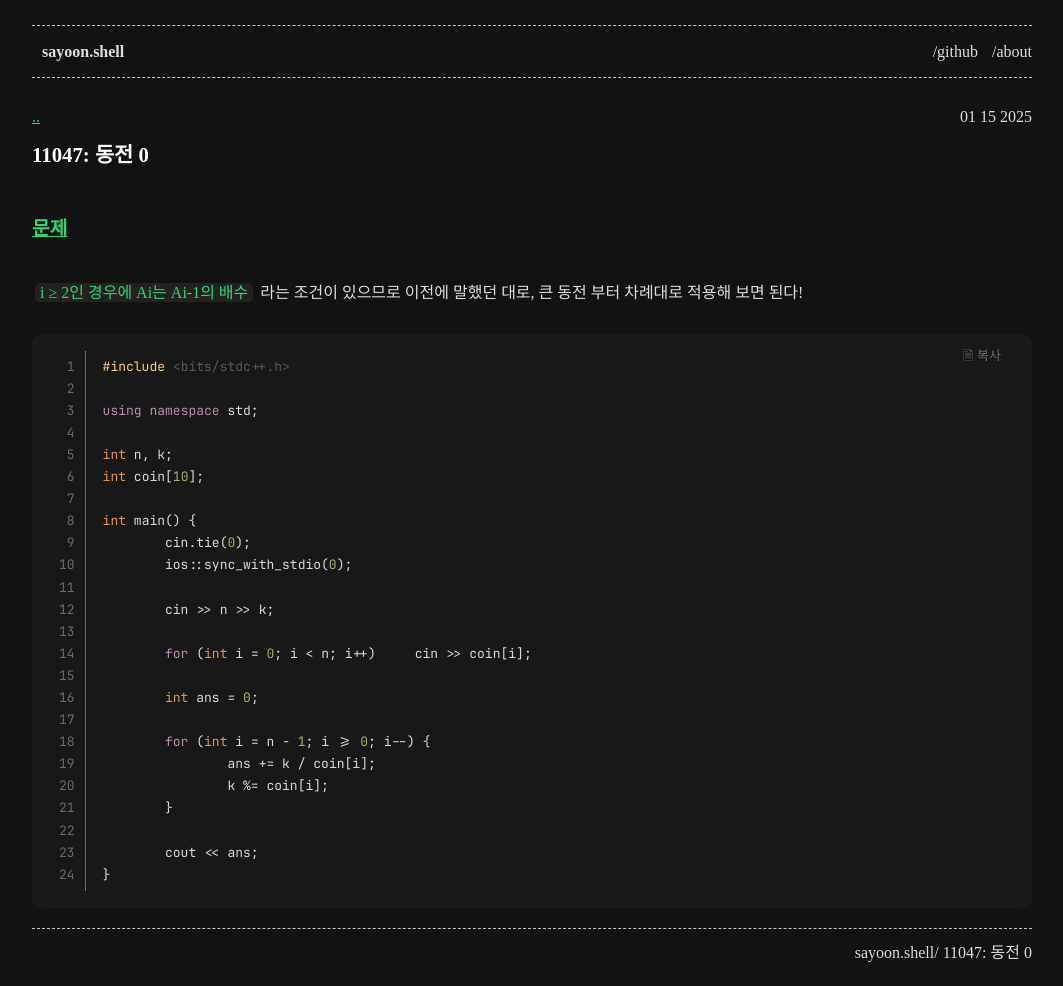
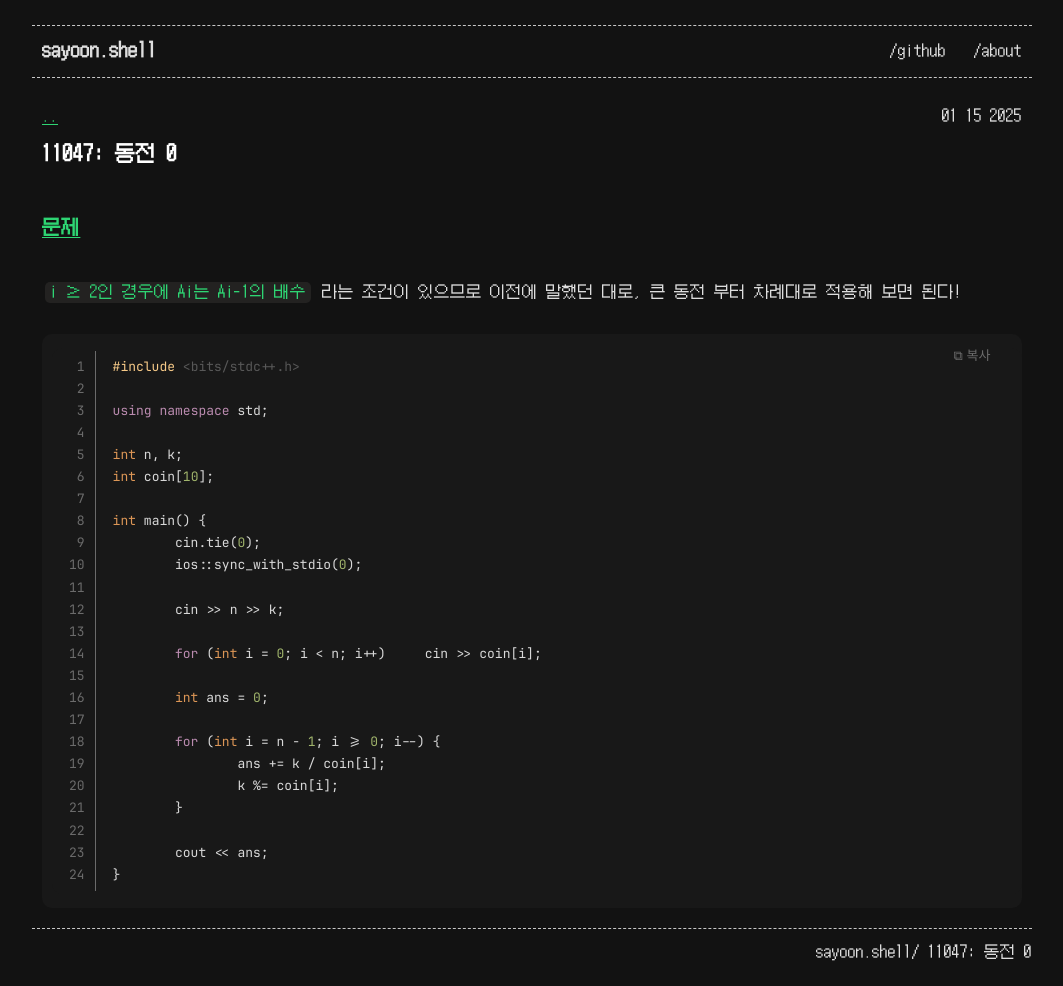
Before and after one commit to sayoonnn/sayoonnn.github.io, a Jekyll site: the page built from _ps/11047.md, in a window 1280 px wide. Shown: the whole page, without its empty margins (108-1171 px from the left). Built offline with Jekyll 4.4.1, drawn with Linux system fonts in a browser that asks for light colours; some web fonts are replaced.

Commit message:
250115_22:00

```diff
--- a/_config.yml
+++ b/_config.yml
@@ -35,9 +35,6 @@ kramdown:
     block:
       line_numbers: true
 
-# set the size of the text to 'large' or 'small', default is small
-font-size: large
-
 collections:
   ps:
     output: true
--- a/assets/css/main.scss
+++ b/assets/css/main.scss
@@ -6,42 +6,13 @@
 @charset "utf-8";
 
 @font-face {
-    font-family: "JetBrains Regular";
-    src: url("../fonts/JetBrainsMono-Regular.ttf");
-    font-display: swap;
+    font-family: "JetBrainsMono Regular";
+    src: url("../fonts/JetBrainsMono-Regular.woff2");
 }
 
 @font-face {
-    font-family: "JetBrains Regular";
-    src: url("../fonts/D2CodingLigatureNerdFont-Regular.ttf");
-    unicode-range: U+AC00-D7AF;
-    font-display: swap;
-}
-
-@font-face {
-    font-family: "JetBrains Bold";
-    src: url("../fonts/JetBrainsMono-Bold.ttf");
-    font-display: swap;
-}
-
-@font-face {
-    font-family: "JetBrains Bold";
-    src: url("../fonts/D2CodingLigatureNerdFont-Bold.ttf");
-    unicode-range: U+AC00-D7AF;
-    font-display: swap;
-}
-
-@font-face {
-    font-family: "Galmuri";
-    src: url("../fonts/Galmuri9.ttf");
-    font-display: swap;
-}
-
-@font-face {
-    font-family: "GalmuriNum";
-    src: url("../fonts/GalmuriMono9.ttf");
-    unicode-range: U+0030-0039;
-    font-display: swap;
+    font-family: "NeoDunggenmoPro Regular";
+    src: url("../fonts/GalmuriMono11.woff2");
 }
 
 :root {
@@ -53,9 +24,8 @@
     --alt-color: #2ed573;
     --light-alt-color: rgba(46, 213, 115);
 
-    --main-font: "Galmuri";
-    --main-num-font: "GalmuriNum";
-    --code-font: "JetBrains Regular";
+    --main-font: "NeoDunggenmoPro Regular";
+    --code-font: "JetBrainsMono Regular";
     -webkit-text-size-adjust: 100%;
 }
 
@@ -63,13 +33,26 @@
 body {
     background-color: var(--bg-color);
     color: var(--main-color);
-    font-family: "GalmuriNum", "Galmuri";
-    margin: 0 auto;
+    font-family: var(--main-font);
     width: 90%;
     max-width: 1000px;
-    line-height: 2em;
-    font-size: 10px;
+    margin: 0 auto;
+
+    font-size: 1rem;
+    line-height: 1.7em;
+
+    @keyframes fadeIn {
+        0% {
+            opacity: 0;
+        }
+        100% {
+            opacity: 1;
+        }
+    }
+
+    animation: fadeIn 0.25s ease-in-out;
 }
+
 h1,
 h2,
 h3,
@@ -122,62 +105,50 @@ a.badge {
 
 @media only screen and (max-device-width: 500px) {
     * {
-        font-size: 12px !important;
+        font-size: 0.75rem !important;
     }
 }
+
 b,
 strong {
     color: var(--main-color);
 }
+
 .invert {
     color: var(--bg-color);
     background-color: var(--main-color);
-    padding-left: 3px;
-    padding-right: 3px;
-    padding-top: 1px;
-    padding-bottom: 1px;
+    padding-left: 0.1875rem;
+    padding-right: 0.1875rem;
+    padding-top: 0.0625rem;
+    padding-bottom: 0.0625rem;
 }
 
-/* SMALL FONT OVERRIDE */
-body.large {
-    font-size: 16px;
-    line-height: 1.7em;
-}
-
-/* LAYOUT */
-.container {
-    margin-right: auto;
-    margin-left: auto;
-}
 p {
     word-wrap: break-word;
     word-break: break-word;
     white-space: pre-wrap;
 }
+
+article {
+    padding: 0 0.625rem;
+}
+
 footer {
     color: var(--text-color);
-    border-top: dashed 1px rgba(219, 219, 219, 0.9);
-    margin: 20px auto 15px;
-    padding-top: 10px;
+    border-top: dashed 0.0625rem rgba(219, 219, 219, 0.9);
+    margin: 1.25rem auto 0.9375rem;
+    padding-top: 0.625rem;
     text-align: right;
 }
 header {
-    margin-top: 25px;
-    margin-bottom: 10px;
+    margin-top: 1.5625rem;
+    margin-bottom: 0.625rem;
 }
 header p {
     text-align: left;
 }
 footer {
-    margin-bottom: 20px;
-}
-img.home_header {
-    width: 100%;
-    margin-top: 5%;
-    margin-bottom: 5%;
-}
-img.detail_header {
-    width: 100%;
+    margin-bottom: 1.25rem;
 }
 
 /* LISTS */
@@ -196,11 +167,11 @@ ul :not(.menu) > ul {
 }
 :not(.menu) > ul > li:before {
     content: "-";
-    margin-right: 9px;
+    margin-right: 0.5625rem;
 }
 ul :not(.menu) > ul > li:before {
     content: "*";
-    margin-right: 9px;
+    margin-right: 0.5625rem;
 }
 
 ul.post-categories > li {
@@ -227,43 +198,47 @@ ul.post-list > li::before {
 
 /* NAVIGATION */
 .menu {
-    border-top: dashed 1px rgba(219, 219, 219, 0.9);
-    border-bottom: dashed 1px rgba(219, 219, 219, 0.9);
-    margin-bottom: 25px;
+    border-top: dashed 0.0625rem rgba(219, 219, 219, 0.9);
+    border-bottom: dashed 0.0625rem rgba(219, 219, 219, 0.9);
+    margin-bottom: 1.5625rem;
 }
 .menu ul {
-    margin-top: 12px;
-    margin-bottom: 12px;
-    padding-left: 0px;
+    margin-top: 0.75rem;
+    margin-bottom: 0.75rem;
+    padding-left: 0;
     list-style-type: none;
     text-align: right;
 }
+
 .menu ul li {
     display: inline;
-    margin-left: 10px;
+    margin-left: 0.625rem;
 }
+
 .menu ul li a {
     text-decoration: none;
+    color: var(--text-color);
+    margin-right: 0.625rem;
 
-    color: var(--text-color);
+    &:hover {
+        color: var(--bg-color);
+        background-color: var(--main-color);
+    }
 }
-.menu ul li a:hover {
-    text-decoration: none;
-    color: var(--bg-color);
-    background-color: var(--main-color);
-}
+
 .menu ul li.page_title {
+    font-size: 1.2em;
+    font-weight: bold;
+    float: left;
     text-align: left;
-    margin-left: 10px;
-    float: left;
-    font-weight: bold;
+    margin-left: 0.625rem;
     color: var(--text-color);
 }
 
 /* ERROR PAGES */
 
 div.error_box {
-    margin: 100px;
+    margin: 6.25rem;
     text-align: center;
 }
 div.error_box h2 {
@@ -272,7 +247,7 @@ div.error_box h2 {
 
 *::selection {
     background-color: var(--light-alt-color);
-    color: black;
+    color: var(--bg-color);
 }
 
 .post-meta {
@@ -282,13 +257,13 @@ div.error_box h2 {
 }
 
 blockquote {
-    border-left: 3px solid var(--alt-color);
+    border-left: 0.1875rem solid var(--alt-color);
     margin: 1.25rem;
-    padding: 0 20px;
+    padding: 0 1.25rem;
 }
 
 pre.logo {
-    font-family: D2coding;
+    font-family: var(--main-font);
     line-height: 1.5em;
 }
 
@@ -352,11 +327,11 @@ code {
     padding-top: 0.0625rem;
     padding-bottom: 0.0625rem;
 
-    font-size: 13px;
+    font-size: 0.8125rem;
     overflow: auto;
 }
 .highlight table td {
-    padding: 5px;
+    padding: 0.3125rem;
 }
 .highlight table pre {
     margin: 0;
@@ -484,7 +459,7 @@ td.rouge-gutter.gl {
     text-align: right;
     vertical-align: top;
     color: #6b6b6b;
-    border-right: 1px solid #6b6b6b;
+    border-right: 0.0625rem solid #6b6b6b;
     padding-right: 0.625rem !important;
 
     word-break: keep-all !important;
--- a/assets/js/codeblock.js
+++ b/assets/js/codeblock.js
@@ -1,44 +1,34 @@
 document.addEventListener("DOMContentLoaded", function () {
-  // 모든 <pre><code> 블록을 선택
   const codeBlocks = document.querySelectorAll(".rouge-code");
 
   codeBlocks.forEach(function (codeBlock) {
-    // <pre> 요소 찾기
     const pre = document.querySelector("div.highlighter-rouge");
     console.log(pre);
 
-    // 복사 버튼 생성
     const button = document.createElement("button");
-    button.innerText = "🗎 복사";
+    button.innerText = "⧉ 복사";
     button.className = "copy-button";
 
-    // 버튼 클릭 시 복사 기능
     button.addEventListener("click", function () {
-      // 코드 내용 가져오기
       const codeText = codeBlock.innerText;
 
-      // 클립보드에 복사
       navigator.clipboard.writeText(codeText).then(
         function () {
-          // 복사 성공 시 버튼 텍스트 변경
-          button.innerText = "✓ 복사 완료";
+          button.innerText = "✓ 완료";
           button.classList.add("copied");
 
-          // 잠시 후 원래 상태로 되돌리기
           setTimeout(function () {
-            button.innerText = "🗎 복사";
+            button.innerText = "⧉ 복사";
             button.classList.remove("copied");
           }, 2000);
         },
         function (err) {
-          // 복사 실패 시 알림
           console.error("복사 실패:", err);
           alert("코드를 복사하는 데 실패했습니다.");
         }
       );
     });
 
-    // <pre> 요소에 버튼 추가
     pre.appendChild(button);
   });
 });
```
Also changed, not shown: _posts/diary/0001-11-20-bada.md (renamed from _posts/diary/0002-11-20-bada.md), assets/fonts/GalmuriMono11.woff2 (added), assets/fonts/JetBrainsMono-Bold.ttf (deleted), assets/fonts/JetBrainsMono-Regular.ttf (deleted), assets/fonts/JetBrainsMono-Regular.woff2 (added), 1 other file.
